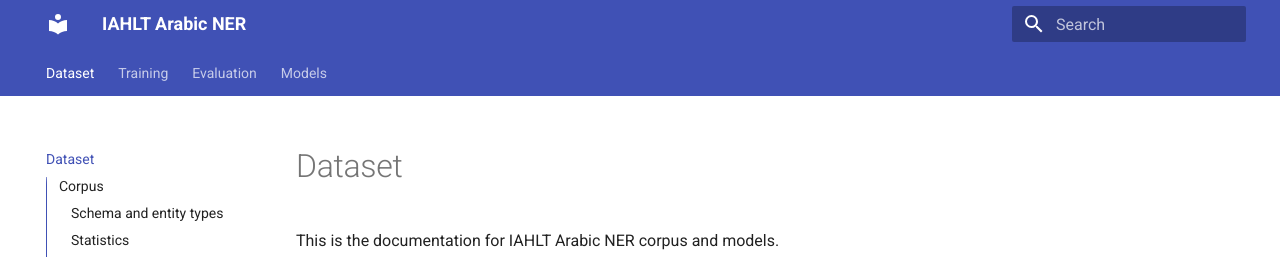
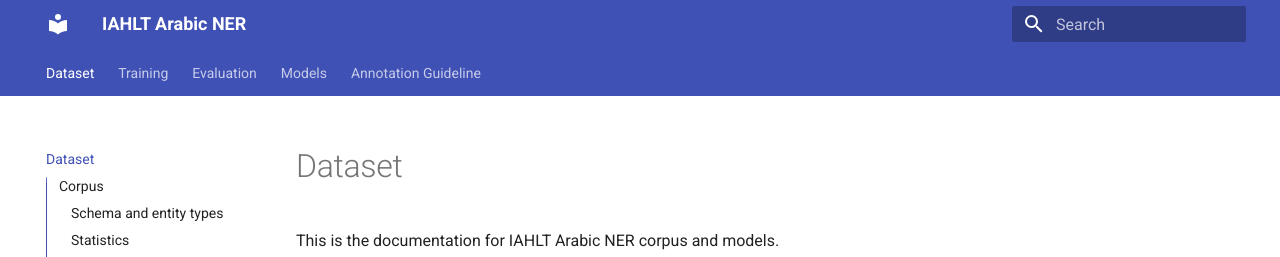
Before and after one commit to IAHLT/arabic_ner, an MkDocs documentation site: the page built from docs/index.md, in a window 1280 px wide and 900 px high. Shown: the top 257 px of the window. Built offline with MkDocs 1.6.1 and Material for MkDocs 9.7.7, drawn with Linux system fonts in a browser that asks for light colours.

Commit message:
Update mkdocs.yml

```diff
--- a/mkdocs.yml
+++ b/mkdocs.yml
@@ -48,6 +48,7 @@ nav:
   - Training: training.md
   - Evaluation: evaluation.md
   - Models: usage.md
+  - Annotation Guideline: annotation.md
 
 
 extra:
```
